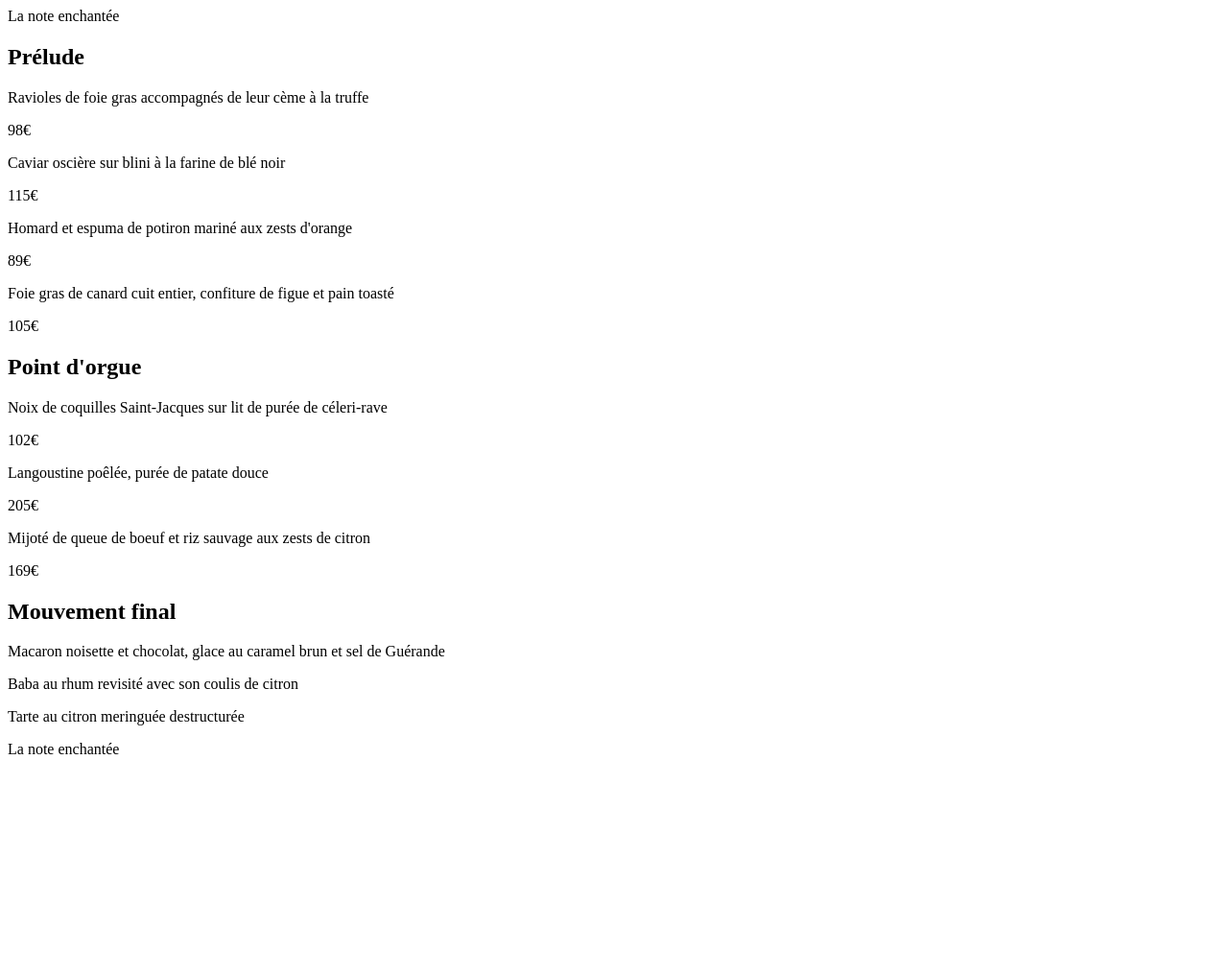
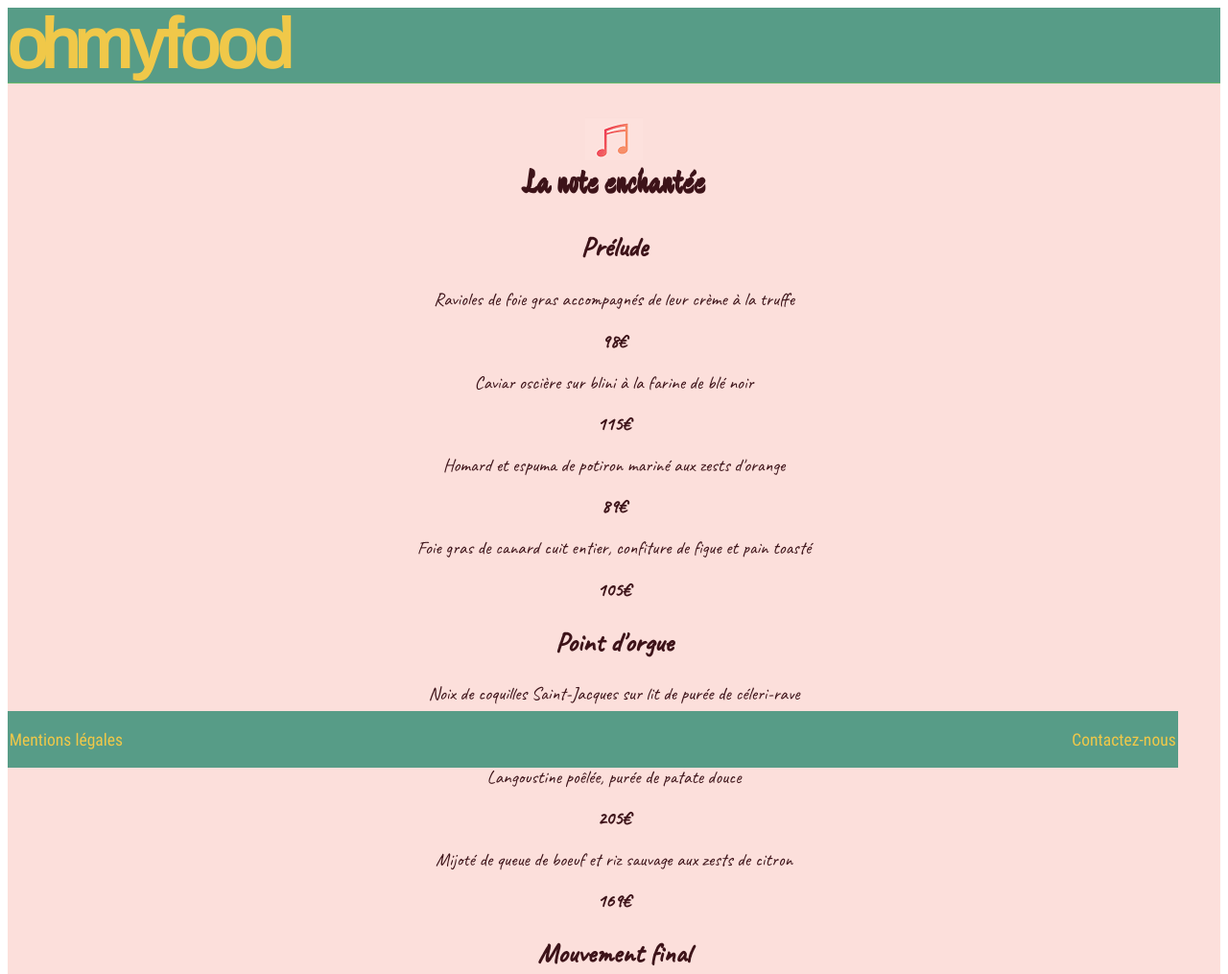
Before and after one commit to BenjaminBPJ/Projet_3, a plain HTML site: page lanote.html in a window 1280 px wide. Shown: the top 1015 px of the page at 96% size. Before the commit the page ends 806 px from the top, so only its background shows below. Drawn offline with Linux system fonts and the light colour scheme; files whose address does not match are found by name.

Commit message:
construction des liens entre les pages

```diff
--- a/accueil.css
+++ b/accueil.css
@@ -53,6 +53,10 @@ body{
     text-align: center;
 }
 
+a{
+    text-decoration: none;
+}
+
 header{
     font-size: 4.5em;
     background-color: #579c87;
@@ -69,8 +73,7 @@ header{
 
 .restaurant{
     margin:1em;
-    flex: 1 1 0;
-    box-shadow: -3em 2em 10em -4em grey;
+    flex-grow: 1;
 }
 
 article{
@@ -165,7 +168,7 @@ article{
     margin-bottom: 4em;
 }
 
-h3{
+h4{
     background-color: #579c87;
     color:#f0c849;
     border-radius: 10px;
@@ -184,10 +187,5 @@ footer{
     position: fixed;
     width: 95%;
     bottom: 0;
-    border-radius: 5px;
-
+    color: #f0c849;
 }
-
-footer p{
-    color:#f0c849;
-}
--- /dev/null
+++ b/lanote.css
@@ -0,0 +1,100 @@
+@font-face {
+    font-family: 'archivo';
+    src: url('police/archivo-regular.eot');
+    src: url('police/archivo-regular.woff2') format('woff2'),
+         url('police/archivo-regular.woff') format('woff');
+    font-size: normal;
+    font-weight: normal;
+}
+
+@font-face{
+    font-family: 'roboto';
+    src:url('police/robotocondensed-regular.ttf')format('truetype');
+}
+
+@font-face{
+    font-family: 'devonshire';
+    src:url('police/devonshire-regular.ttf')format('truetype');
+}
+
+@font-face{
+    font-family: 'caveate';
+    src:url('police/caveat-regular.ttf')format('truetype');
+}
+
+main{
+    background-color: #fcdfdb;
+    margin-bottom: 2.5em;
+    font-family: 'caveate';
+    font-size: 1.2em;
+    color: #3d1319;
+    text-align: center;
+}
+
+a{
+    text-decoration: none;
+    color: #f0c849;
+}
+
+.ohmyfood{
+    font-size: 4.5em;
+    background-color: #579c87;
+    color: #f0c849;
+    border-bottom: #66BB6A solid 1px;
+    font-family: 'archivo';
+    font-weight: bold;
+    letter-spacing: -0.1rem;
+    margin-bottom: 0;
+}
+
+.oh{
+    letter-spacing: -0.35rem;
+}
+
+
+.lanoteclassique{
+    display: none;
+}
+
+.imagenote{
+    width: max-content;
+    margin:auto;
+}
+
+h1{
+    font-family: 'devonshire';
+    font-size: 1.8em;
+    color: #3d1319;
+    display: flex;
+    flex-direction: column;
+    margin:auto;
+    padding-top: 1em;
+    text-align: center;
+}
+
+.prix{
+    font-weight: bold;
+}
+
+.lanotefin{
+    display: flex;
+    font-family: 'devonshire';
+    font-weight: bold;
+    width: max-content;
+    font-size: 1.5em;
+    margin:auto;
+}
+
+footer{
+    font-family: 'roboto';
+    font-size: 1.1em;
+    align-items: center;
+    background-color:#579c87 ;
+    display: flex;
+    justify-content: space-between;
+    padding: 0.1em;
+    position: fixed;
+    width: 95%;
+    bottom: 0;
+    color: #f0c849;
+}
--- a/lanote.html
+++ b/lanote.html
@@ -5,39 +5,58 @@
     <meta charset="UTF-8">
     <meta name="viewport" content="width=device-width, initial-scale=1.0">
     <title>Document</title>
+    <link rel="stylesheet" href="lanote.css">
 </head>
 
 <body>
-    <header>La note enchantée
+    <header class="ohmyfood">
+        <a href="accueil.html">
+        <span class="oh">oh</span>myfood
+        </a>
     </header>
+    <header class="lanoteclassique">La note enchantée
+    </header>
+    <main>
         <section>
-        <h1>Prélude</h1>
-        <p>Ravioles de foie gras accompagnés de leur cème à la truffe</p>
-        <p>98€</p>
+            <h1>
+                <img src="image/melodie.png" class="imagenote"
+                    alt="dessin d'une note de musique en reference au nom du restaurant" />
+                La note enchantée
+            </h1>
+            <h2>Prélude</h2>
+            <p>Ravioles de foie gras accompagnés de leur crème à la truffe</p>
+            <p class="prix">98€</p>
             <p>Caviar oscière sur blini à la farine de blé noir</p>
-        <p>115€</p>
+            <p class="prix">115€</p>
             <p>Homard et espuma de potiron mariné aux zests d'orange</p>
-        <p>89€</p>
+            <p class="prix">89€</p>
             <p>Foie gras de canard cuit entier, confiture de figue et pain toasté</p>
-        <p>105€</p>
+            <p class="prix">105€</p>
         </section>
         <section>
-        <h1>Point d'orgue</h1>
+            <h2>Point d'orgue</h2>
             <p>Noix de coquilles Saint-Jacques sur lit de purée de céleri-rave</p>
-        <p>102€</p>
+            <p class="prix">102€</p>
             <p>Langoustine poêlée, purée de patate douce</p>
-        <p>205€</p>
+            <p class="prix">205€</p>
             <p>Mijoté de queue de boeuf et riz sauvage aux zests de citron</p>
-        <p>169€</p>
+            <p class="prix">169€</p>
         </section>
         <section>
-        <h1>Mouvement final</h1>
+            <h2>Mouvement final</h2>
             <p>Macaron noisette et chocolat, glace au caramel brun et sel de Guérande</p>
             <p>Baba au rhum revisité avec son coulis de citron</p>
             <p>Tarte au citron meringuée destructurée</p>
         </section>
+        <section class="lanotefin">
+            <img src="image/melodie.png" class="imagenote"
+            alt="dessin d'une note de musique en reference au nom du restaurant" />
+            <p>La note enchantée</p>
+        </section>
+    </main>
     <footer>
-        <p>La note enchantée</p>
+        <p>Mentions légales</p>
+        <p>Contactez-nous</p>
     </footer>
 </body>
 
```
Also changed, not shown: accueil.html (+21 -12 lines). Lines whose indentation alone changed are shown as unchanged.
